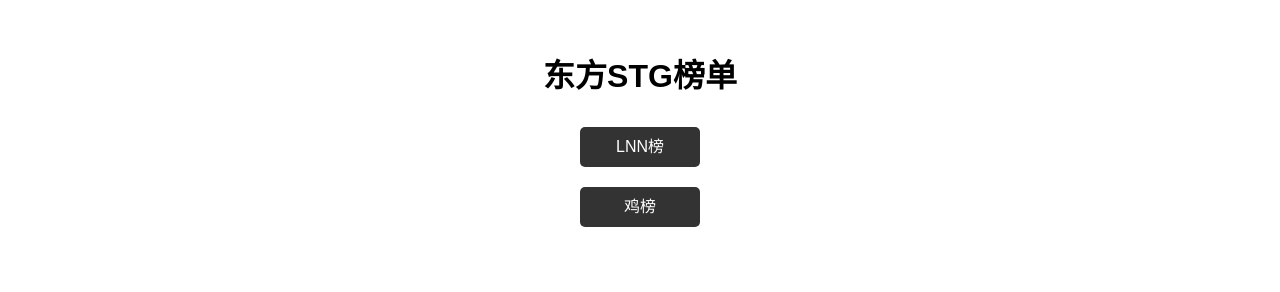
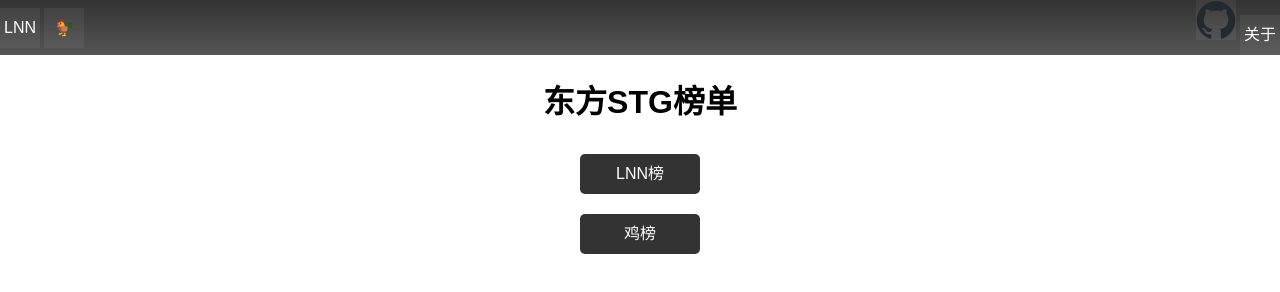
Before and after one commit to EnkanSakura/thstg-lnn-board, a plain HTML site: page index.html in a window 1280 px wide. Drawn offline with Linux system fonts and the light colour scheme.

Commit message:
加了个顶栏，但图标没对齐，明天改

```diff
--- a/css/base.css
+++ b/css/base.css
@@ -4,7 +4,6 @@ body {
     padding: 0;
     font-family: Arial, sans-serif;
     text-align: center;
-    margin: 50px;
 }
 
 /* 按钮样式 */
@@ -13,7 +12,6 @@ body {
     flex-direction: column;
     align-items: center;
 }
-
 
 .btn {
     display: inline-block;
@@ -32,8 +30,60 @@ body {
 
 .btn:hover {
     background-color: #555;
+    transition: cubic-bezier(0.175, 0.885, 0.32, 1.275);
 }
 
 .btn:active {
     background-color: #222;
+    transition: cubic-bezier(0.175, 0.885, 0.32, 1.275);
 }
+
+/* 顶栏样式 */
+.navbar {
+    display: flex;
+    justify-content: space-between;
+    align-items: center;
+    background: linear-gradient(to bottom, #333 0%, #555 100%);
+    color: #fff;
+    padding: 0;
+}
+
+.navbar .left {
+    padding: 0;
+    align-self: flex-start;
+}
+
+.navbar .center {
+    padding: 0;
+    align-self: center;
+}
+
+.navbar .right {
+    padding: 0;
+    align-self: flex-end;
+}
+
+.navbar .btn {
+    background: rgba(255, 255, 255, 0.05);
+    border-radius: 0px;
+    text-decoration: none;
+    margin: 0;
+    padding: 0;
+    width: 40px;
+    height: 40px;
+    line-height: 40px;
+}
+
+.navbar .btn:hover {
+    background: rgba(255, 255, 255, 0.1);
+    transition: cubic-bezier(0.175, 0.885, 0.32, 1.275);
+}
+.navbar .btn:active {
+    background: rgba(255, 255, 255, 0.07);
+    transition: cubic-bezier(0.175, 0.885, 0.32, 1.275);
+}
+
+.btn-navbar {
+    margin: 0;
+    padding: 0;
+}
--- a/index.html
+++ b/index.html
@@ -7,6 +7,20 @@
         <link rel="stylesheet" href="css/base.css" />
     </head>
     <body>
+        <div class="navbar">
+                <div class="center">
+                    <div class="btn btn-navbar" onclick="location.href='01_lnn.html'">LNN</div>
+                    <div class="btn btn-navbar" onclick="location.href='02_chicken.html'">🐓</div>
+                </div>
+                <div class="right">
+                    <div class="btn btn-navbar">
+                        <a href="https://github.com/EnkanSakura/thstg-lnn-board">
+                            <img src="res/github-mark/github-mark.png" alt="GitHub Logo" width="40" height="40">
+                        </a>
+                    </div>
+                    <div class="btn btn-navbar">关于</div>
+                </div>
+        </div>
         <h1>东方STG榜单</h1>
         <div class="btn-container">
             <div class="btn" onclick="location.href='01_lnn.html'">LNN榜</div>
```
Also changed, not shown: res/github-mark/github-mark-white.png (added), res/github-mark/github-mark-white.svg (added), res/github-mark/github-mark.png (added), res/github-mark/github-mark.svg (added).
